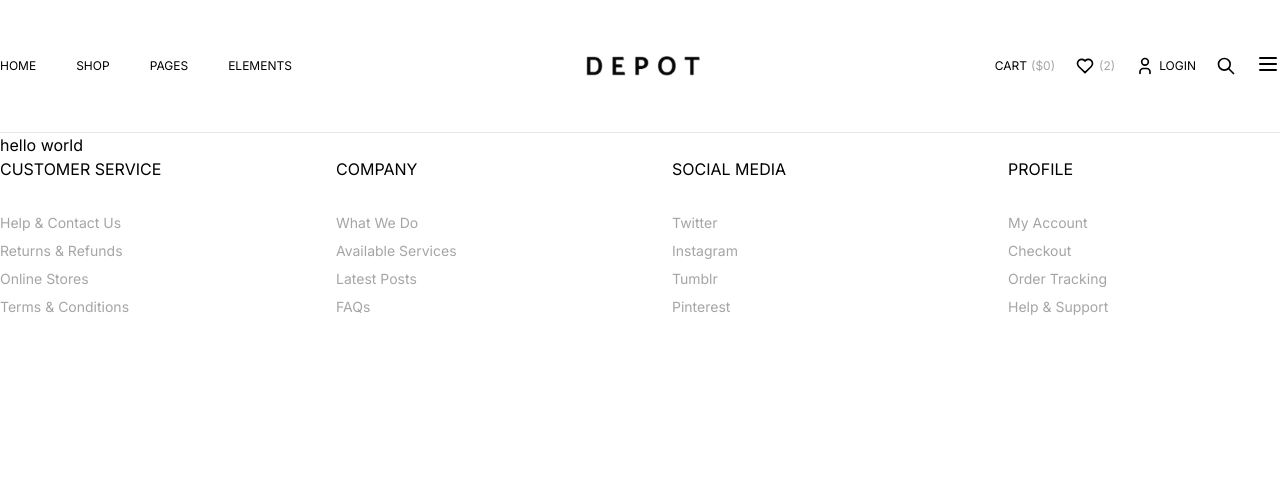
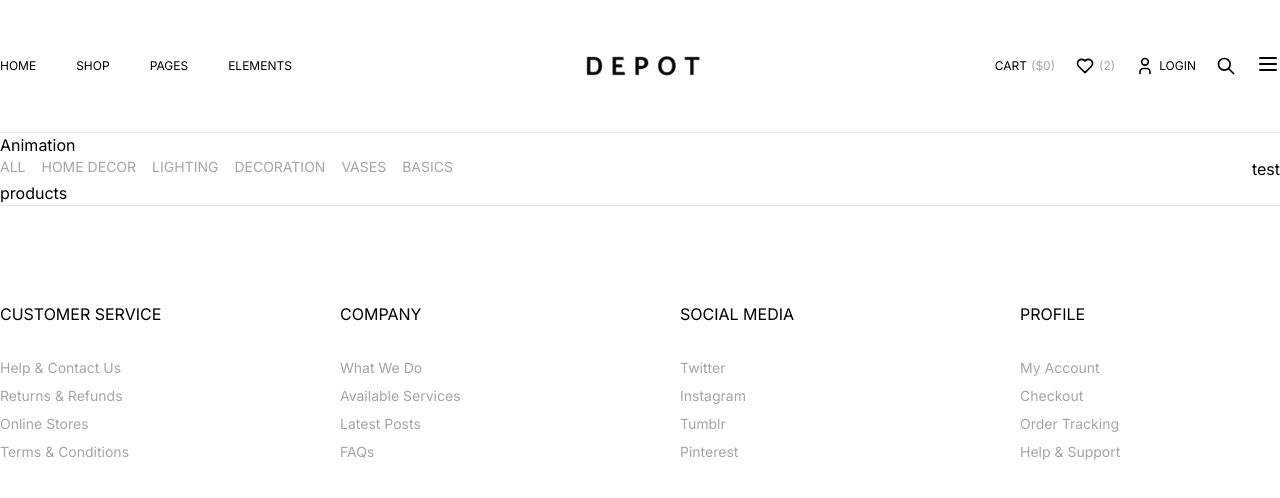
Before and after one commit to ahmedmansour779/depot, a Next.js app: page / in a window 1280 px wide. Shown: the top 498 px of the page. Built offline with nearby package versions, Linux system fonts and the light colour scheme.

Commit message:
delete folder product

```diff
--- /dev/null
+++ b/app/design-system/components/Animation/Animation.tsx
@@ -0,0 +1,6 @@
+
+export default function Animation() {
+    return (
+        <div>Animation</div>
+    )
+}
--- /dev/null
+++ b/app/design-system/components/Animation/index.ts
@@ -0,0 +1 @@
+export { default } from "./Animation";
--- a/app/design-system/components/Footer/Footer.tsx
+++ b/app/design-system/components/Footer/Footer.tsx
@@ -1,8 +1,8 @@
 
 export default function Footer() {
     return (
-        <div className="container mx-auto">
-            <div className="max-h-full grid grid-cols-4 gap-16">
+        <div className="container mx-auto py-24">
+            <div className="max-h-full grid grid-cols-4 gap-20">
                 <div className="flex flex-wrap justify-start flex-col gap-8">
                     <h4>CUSTOMER SERVICE</h4>
                     <div className="flex flex-wrap justify-start flex-col gap-2 text-hover text-sm">
--- /dev/null
+++ b/app/design-system/components/Products page/ProductsPage.tsx
@@ -0,0 +1,31 @@
+import { OverlayTrigger } from "react-bootstrap";
+
+export default function ProductsPage() {
+    return (
+        <div>
+            <div className="flex flex-row justify-between">
+                <div className="flex flex-row gap-4 text-sm text-hover">
+                    <a href="#" className="hover:text-primary">ALL</a>
+                    <a href="#" className="hover:text-primary">HOME DECOR</a>
+                    <a href="#" className="hover:text-primary">LIGHTING</a>
+                    <a href="#" className="hover:text-primary">DECORATION</a>
+                    <a href="#" className="hover:text-primary">VASES</a>
+                    <a href="#" className="hover:text-primary">BASICS</a>
+                </div>
+                <div>
+                    <OverlayTrigger
+                        placement="bottom"
+                        overlay={<div>Check out this avatar</div>}
+                    >
+                        <div>
+                            test
+                        </div>
+                    </OverlayTrigger>
+                </div>
+            </div>
+            <div>
+                products
+            </div>
+        </div>
+    )
+}
--- /dev/null
+++ b/app/design-system/components/Products page/index.ts
@@ -0,0 +1 @@
+export { default } from "./ProductsPage";
--- a/app/layout.tsx
+++ b/app/layout.tsx
@@ -26,6 +26,7 @@ export default function RootLayout({
         <Header />
         <hr />
         {children}
+        <hr />
         <Footer />
       </body>
     </html>
--- a/app/page.tsx
+++ b/app/page.tsx
@@ -1,8 +1,11 @@
+import Animation from "./design-system/components/Animation";
+import ProductsPage from "./design-system/components/Products page";
 
 export default function Home() {
   return (
-    <div>
-      hello world
+    <div className="container mx-auto">
+      <Animation />
+      <ProductsPage />
     </div>
   )
 }
--- a/package.json
+++ b/package.json
@@ -20,7 +20,9 @@
     "npm-check-updates": "^16.13.3",
     "postcss": "8.4.29",
     "react": "18.2.0",
+    "react-bootstrap": "^2.8.0",
     "react-dom": "18.2.0",
+    "reactjs-popup": "^2.0.6",
     "tabler-icons-react": "^1.56.0",
     "tailwindcss": "3.3.3",
     "typescript": "5.2.2"
```
Also changed, not shown: app/product/page.tsx (deleted), 2 other files (tests, documents, lock files or other folders).
